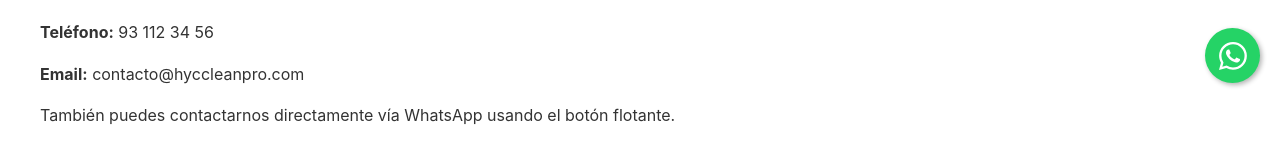
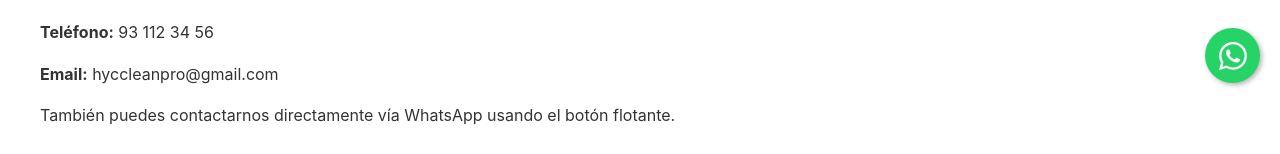
Before and after one commit to henrike78/hc-cleanpro, a Next.js app: page /contact in a window 1280 px wide. Shown: the part 697-851 px from the top of the page. Built offline with nearby package versions, Linux system fonts and the light colour scheme.

Commit message:
Update contact.js

```diff
--- a/pages/contact.js
+++ b/pages/contact.js
@@ -65,11 +65,11 @@ export default function ContactPage() {
           </a>
         </p>
         <p>
-          <strong>Email:</strong>{' '}
-          <a href="mailto:contacto@hyccleanpro.com">
-            contacto@hyccleanpro.com
-          </a>
-        </p>
+  <strong>Email:</strong>{' '}
+  <a href="mailto:hyccleanpro@gmail.com">
+    hyccleanpro@gmail.com
+  </a>
+</p>
         <p>
           También puedes contactarnos directamente vía WhatsApp usando el botón flotante.
         </p>
```
